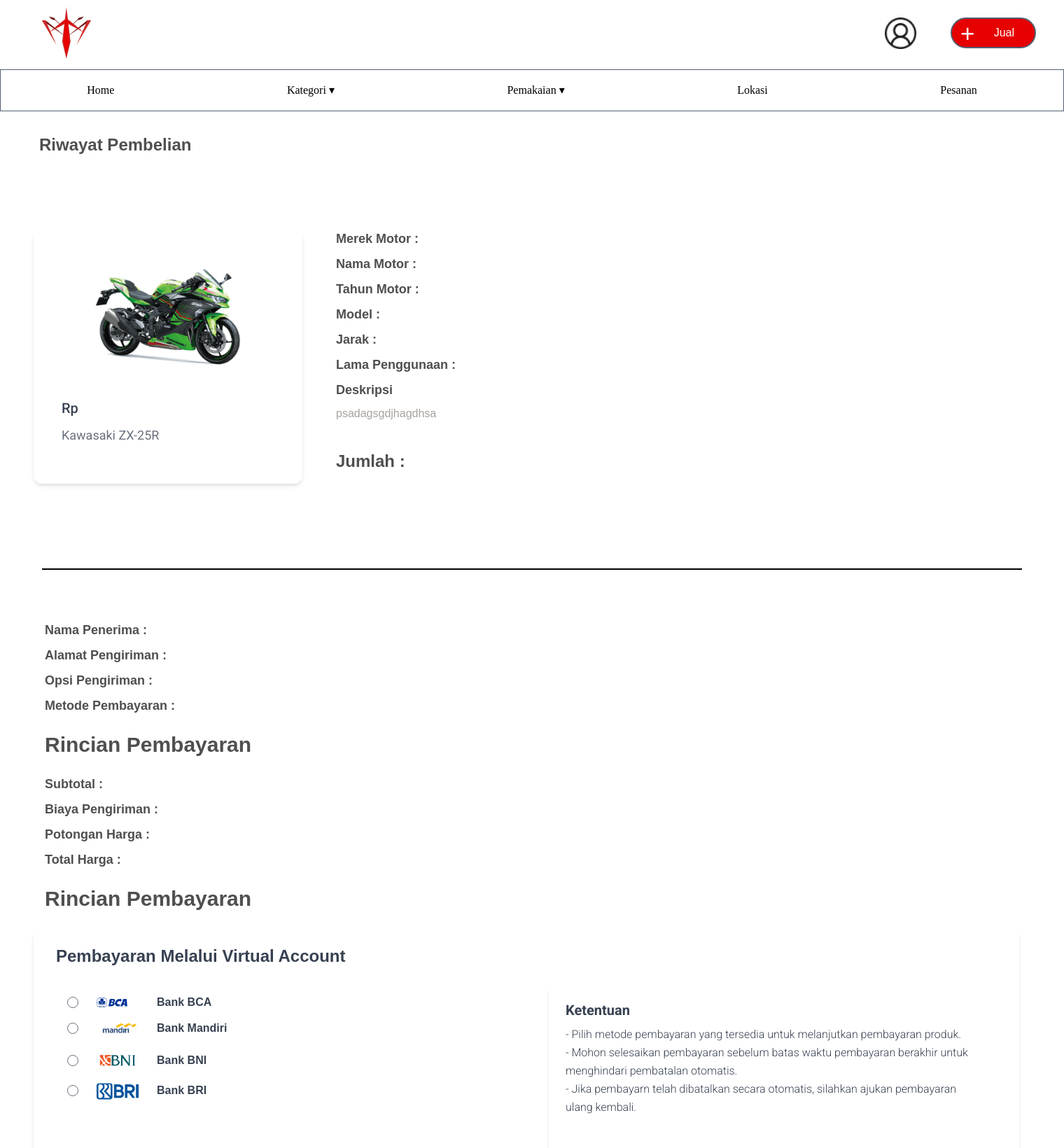
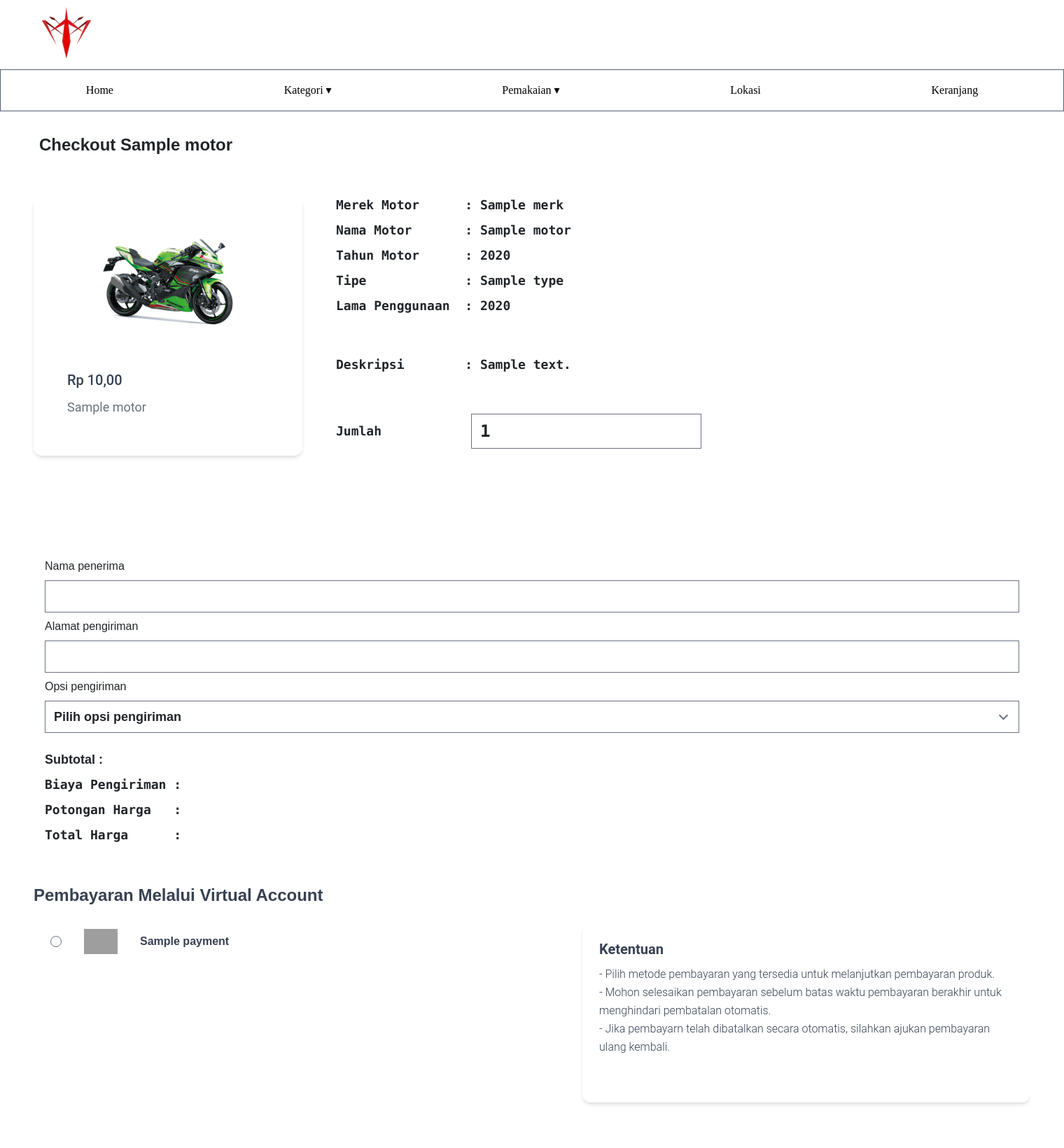
Before and after one commit to W1l-11/immamoto, a Laravel app: template resources/views/customer/checkout.blade.php in a window 1520 px wide. Shown: the top 1640 px of the page at 70% size. Run offline with Laravel 12, Linux system fonts and the light colour scheme; the template is opened without the code that fills it: most values are stand-ins (such as "Sample title", 1, 10 or a date in 2020); data that the repository does not hold is empty; style sheets or scripts are compiled from the project's sources; parts of the project's set-up code (start-up, migrations or seed data) failed here and were passed over; some libraries are stand-ins or nearby versions; grey boxes are pictures that could not be loaded.

Commit message:
feat: Checkout page not done

```diff
--- a/database/seeders/DatabaseSeeder.php
+++ b/database/seeders/DatabaseSeeder.php
@@ -15,9 +15,7 @@
     {
         // User::factory(10)->create();
 
-        User::factory()->create([
-            'name' => 'Test User',
-            'email' => 'test@example.com',
-        ]);
+        $this->call(PaymentSeeder::class);
+        $this->call(SendOptionSeeder::class);
     }
 }
--- a/resources/views/customer/checkout.blade.php
+++ b/resources/views/customer/checkout.blade.php
@@ -1,13 +1,9 @@
-<!DOCTYPE html>
-    <html lang="en">
-    <head>
-    <link
-  href="https://fonts.googleapis.com/css?family=Roboto:300,400,500,700,900&display=swap"
-  rel="stylesheet" />
-<link
-  rel="stylesheet"
-  href="https://cdn.jsdelivr.net/npm/tw-elements/css/tw-elements.min.css" />
-<script src="https://cdn.tailwindcss.com/3.3.0"></script>
+@extends('layout.app')
+
+@section('title', 'Checkout')
+
+@section('content')
+
 <script>
   tailwind.config = {
     darkMode: "class",
@@ -23,14 +19,6 @@
     },
   };
 </script>
-        <meta charset="UTF-8">
-        <meta name="viewport" content="width=device-width, initial-scale=1.0">
-        <title>index</title>
-        <link href="https://cdnjs.cloudflare.com/ajax/libs/flowbite/2.3.0/flowbite.min.css"  rel="stylesheet" />
-
-        <link rel="preconnect" href="https://fonts.googleapis.com">
-        <link rel="preconnect" href="https://fonts.gstatic.com" crossorigin>
-        <link href="https://fonts.googleapis.com/css2?family=Montserrat:ital,wght@0,100..900;1,100..900&display=swap" rel="stylesheet">
     <style>
         body {
             padding: 0;
@@ -289,50 +277,10 @@
 
 
     </style>
-    </head>
-    <body>
 
-    <!-- Navbar -->
+<h2 class="px-14 py-8 font-bold text-2xl">Checkout {{ $motor->name }}</h2>
 
-    <!-- Navbar -->
-
-    <div class="navbar">
-        <div class="navbar-logo"><img src="../images/Logo.png" alt=""></div>
-        <div class="navbar-buttons">
-            <!-- Tombol Profile -->
-            <button class="btn btn-profile" onclick="window.location.href='profil.php'"><img src="../images/account.png" alt="Profile" width="45px" height="45px"></button>
-            <!-- Tombol Jual -->
-            <button class="btn btn-jual" onclick="window.location.href='dealersign.php'">Jual</button>
-        </div>
-    </div>
-
-    <!-- Extended Navbar -->
-
-    <nav role="navigation" class="primary-navigation">
-  <ul>
-    <li><a href="../pageafterlogin/index_login.php">Home</a></li>
-    <li><a href="#">Kategori &dtrif;</a>
-    <ul class="dropdown">
-        <li><a href="#">Super Bike</a></li>
-        <li><a href="#">Sports Bike</a></li>
-        <li><a href="#">Scooter</a></li>
-        <li><a href="#">Normal</a></li>
-      </ul>
-    <li>
-        <a href="#">Pemakaian &dtrif;</a>
-      <ul class="dropdown">
-        <li><a href="#">Bekas</a></li>
-        <li><a href="#">Baru</a></li>
-      </ul>
-    </li>
-    <li><a href="#">Lokasi</a></li>
-    <li><a href="../pageafterlogin/pesanan.php">Pesanan</a></li>
-  </ul>
-</nav>
-
-<h2 class="px-14 py-8 font-bold text-2xl"> Riwayat Pembelian</h2>
-
-<br><br><br>
+<br>
 
 <!-- Riwayat atas -->
 <!-- Card -->
@@ -341,16 +289,16 @@
 <div class="pembungkus px-12">
 <a id="card" href="cardview.php" class="relative flex flex-col text-gray-700 bg-white shadow-md bg-clip-border rounded-xl w-96 px-4 py-2">
   <div class="relative mx-4 mt-4 overflow-hidden text-gray-700 bg-white bg-clip-border rounded-xl h-48">
-    <img src="../images/zx25r.png" alt="">
+    <img src="{{asset('zx25r.png')}}" alt="">
   </div>
   <div class="p-6">
     <div class="flex items-center justify-between mb-2">
       <p class="block font-sans text-xl antialiased font-medium leading-relaxed text-blue-gray-900">
-        Rp
+        Rp {{ number_format($motor->price, 2, ',', '.') }}
       </p>
     </div>
     <p class="block font-sans text-lg antialiased font-normal leading-normal text-gray-700 opacity-75">
-      Kawasaki ZX-25R
+        {{ $motor->name }}
     </p>
   </div>
   <div class="p-6 pt-0"></div>
@@ -359,16 +307,16 @@
 
 <div class="deskripsi">
   <div class="flex flex-col gap-2">
-        <p class="font-bold text-lg">Merek Motor :      </p>
-        <p class="font-bold text-lg">Nama Motor :        </p>
-        <p class="font-bold text-lg">Tahun Motor :       </p>
-        <p class="font-bold text-lg">Model :      </p>
-        <p class="font-bold text-lg">Jarak :        </p>
-        <p class="font-bold text-lg">Lama Penggunaan :       </p>
-        <p class="font-bold text-lg">Deskripsi</p>
-        <p class="font-medium text-stone-400 text-base">psadagsgdjhagdhsa</p>
-        <br>
-        <p class="font-bold text-2xl">Jumlah :</p>
+        <pre class="font-bold text-lg">Merek Motor      : {{ $motor->merk }}</pre>
+        <pre class="font-bold text-lg">Nama Motor       : {{ $motor->name }}</pre>
+        <pre class="font-bold text-lg">Tahun Motor      : {{ $motor->released_year }}</pre>
+        <pre class="font-bold text-lg">Tipe             : {{ $motor->type }}</pre>
+        <pre class="font-bold text-lg">Lama Penggunaan  : {{ $motor->used_year }}</p>
+        <pre class="font-bold text-lg">Deskripsi        : {{ $motor->description }}</p>
+        <div class="flex flex-row gap-32 items-center">
+            <label for="amount" class=" font-bold text-lg" >Jumlah</label>
+            <input name="amount" type="number" value="1" class="font-bold text-2xl">
+        </div>
 
   </div>
 </div>
@@ -378,69 +326,68 @@
 <br>
 <br>
 
-<hr class="product-line">
-
-
-<br><br><br>
-
 <!-- riwayat bawah -->
 <div class="Deskripsi_akhir px-16">
 <div class="deskripsi_bawah">
   <div class="flex flex-col gap-2">
-        <p class="font-bold text-lg">Nama Penerima :      </p>
-        <p class="font-bold text-lg">Alamat Pengiriman :        </p>
-        <p class="font-bold text-lg">Opsi Pengiriman :       </p>
-        <p class="font-bold text-lg">Metode Pembayaran :      </p>
+        <label for="username">Nama penerima</label>
+        <input type="text" value="{{ auth()->user()->name }}" name="name" class="font-bold text-lg">
+        <label for="address">Alamat pengiriman</label>
+        <input type="text" value="{{ auth()->user()->address }}" name="address" class="font-bold text-lg">
+        <label for="send_option">Opsi pengiriman</label>
+        <select value="{{ auth()->user()->address }}" name="send_option" class="font-bold text-lg">
+            <option value="">Pilih opsi pengiriman</option>
+            @foreach ($sendOptions as $sendOption)
+                <option value="{{ $sendOption->id }}">{{ $sendOption->name }}</option>
+            @endforeach
+        </select>
   </div>
-</div>
-<br>
-<div class="judul">
-  <p class="font-bold text-3xl">Rincian Pembayaran</p>
 </div>
 <br>
 <div class="deskripsi_bawah_lanjutan">
   <div class="flex flex-col gap-2">
         <p class="font-bold text-lg">Subtotal :      </p>
-        <p class="font-bold text-lg">Biaya Pengiriman :        </p>
-        <p class="font-bold text-lg">Potongan Harga :       </p>
-        <p class="font-bold text-lg">Total Harga :      </p>
+        <pre class="font-bold text-lg">Biaya Pengiriman : </pre>
+        <pre class="font-bold text-lg">Potongan Harga   : </pre>
+        <pre class="font-bold text-lg">Total Harga      : </pre>
   </div>
 </div>
-<br>
-<div class="judul">
+{{-- <div class="judul">
   <p class="font-bold text-3xl">Rincian Pembayaran</p>
-</div>
+</div> --}}
 </div>
 
 <br>
 
-<div class="riwayat flex flex-row">
-    <div class="pembungkus px-12">
-        <div class="relative flex flex-col text-gray-700 bg-white shadow-md bg-clip-border rounded-xl w-[88rem] px-4 py-2">
+<div class="riwayat flex flex-row w-full">
+    <div class="pembungkus w-full">
+        <div class="relative flex flex-col text-gray-700 bg-white shadow-md bg-clip-border rounded-xl w-full px-4 py-2">
             <div class="relative mx-4 mt-4 overflow-hidden text-gray-700 bg-white bg-clip-border rounded-xl h-96">
                 <p class="font-bold text-2xl">Pembayaran Melalui Virtual Account</p>
                 <div class="isi_card flex flex-row justify-between">
                     <div class="payment_option py-8 px-4 gap-2">
-                        <div class="bca flex flex-row items-center gap-2">
+                        @foreach ($payments as $payment)
+                            <div class="flex flex-row items-center gap-2">
+                                <input type="radio" value="{{ $payment->id }}" name="payment_method">
+                                <img src="{{asset($payment->name.'.png')}}" alt="" class="w-24 px-4 object-scale-down">
+                                <p class="font-bold text-base">{{ $payment->name }}</p>
+                            </div>
+                        @endforeach
+                        {{-- <div class="mandiri flex flex-row items-center gap-2">
                             <input type="radio" name="payment_method">
-                            <img src="../images/bca.png" alt="" class="w-20 px-4">
-                            <p class="font-bold text-base px-4">Bank BCA</p>
-                        </div>
-                        <div class="mandiri flex flex-row items-center gap-2">
-                            <input type="radio" name="payment_method">
-                            <img src="../images/mandiri.png" alt="" class="w-24 px-4">
+                            <img src="{{asset('mandiri.png')}}" alt="" class="w-24 px-4 object-scale-down">
                             <p class="font-bold text-base">Bank Mandiri</p>
                         </div>
                         <div class="bni flex flex-row items-center gap-2">
                             <input type="radio" name="payment_method">
-                            <img src="../images/bni.png" alt="" class="w-24">
+                            <img src="{{asset('bni.png')}}" alt="" class="w-24 px-4 object-scale-down">
                             <p class="font-bold text-base">Bank BNI</p>
                         </div>
                         <div class="bri flex flex-row items-center gap-2">
                             <input type="radio" name="payment_method">
-                            <img src="../images/bri.png" alt="" class="w-24 px-4">
+                            <img src="{{asset('bri.png')}}" alt="" class="w-24 px-4 object-scale-down">
                             <p class="font-bold text-base">Bank BRI</p>
-                        </div>
+                        </div> --}}
                     </div>
                     <div class="deskripsi_kanan">
                         <div class="relative flex flex-col mt-6 text-gray-700 bg-white shadow-md bg-clip-border rounded-xl w-[40rem] h-[16rem]">
@@ -476,19 +423,17 @@
     </div>
     <div class="tengah flex flex-col py-4">
         <p class="font-bold text-lg">Total : </p>
-        <p class="font-bold text-lg">Hemat : </p>
+        {{-- <p class="font-bold text-lg">Hemat : </p> --}}
     </div>
-    <div class="kanan flex items-center justify-center bg-red-600 w-96 rounded-r-full">
-        <div class="h-full flex items-center">
-            <button class="font-bold text-lg text-white">Checkout</button>
-        </div>
-    </div>
+    <button type="button" data-modal-toggle="modal" data-modal-target="modal" class="font-bold text-lg text-white kanan flex items-center justify-center bg-red-600 w-96 rounded-r-full">
+        Checkout
+    </button>
 </div>
 
 <br><br><br>
 
 <!-- Modal -->
-<div id="modal" class="fixed inset-0 z-50 flex items-center justify-center hidden">
+<div id="modal" class="fixed inset-0 z-50 hidden items-center justify-center">
   <div class="modal-overlay absolute inset-0 bg-gray-900 opacity-50"></div>
 
   <div class="modal-container bg-white w-11/12 md:max-w-md mx-auto rounded shadow-lg z-50 overflow-y-auto">
@@ -497,7 +442,7 @@
       <!-- Tombol tutup modal -->
       <div class="flex justify-between items-center pb-3">
         <p class="font-bold text-2xl">Pembayaran</p>
-        <button id="close-modal" class="modal-close px-4 py-2 bg-gray-800 text-white text-xl rounded-full focus:outline-none">&times;</button>
+        <button data-modal-hide="modal" id="close-modal" class="modal-close px-4 py-2 bg-gray-800 text-white text-xl rounded-full focus:outline-none">&times;</button>
       </div>
       <p class="mb-2">Rincian Pembayaran: </p>
       <!-- Isi rincian pembayaran disini -->
@@ -507,43 +452,6 @@
     </div>
   </div>
 </div>
-
-<!-- Footer -->
-<footer style="background-color: #6f1919; color: white; text-align: center; padding: 20px;">
-    <div style="display: flex; justify-content: space-between;">
-        <div style="flex-basis: 20%;">
-            <h4>IMMAMOTO</h4>
-            <ul style="list-style-type: none; padding-left: 0;">
-                <li>Our Team</li>
-                <li>Contact Support</li>
-            </ul>
-        </div>
-        <div style="flex-basis: 20%;">
-            <h4>Kategori Populer</h4>
-            <ul style="list-style-type: none; padding-left: 0;">
-                <li>Motor Sport</li>
-                <li>Super Bike</li>
-                <li>Naked Bike</li>
-                <li>Normal Bike</li>
-            </ul>
-        </div>
-        <div style="flex-basis: 20%;">
-            <h4>Hubungi Kami</h4>
-            <ul style="list-style-type: none; padding-left: 0;">
-                <li>0812-3278-6221</li>
-            </ul>
-        </div>
-        <div style="flex-basis: 20%;">
-            <h4>Media Sosial</h4>
-            <ul style="list-style-type: none; padding-left: 0;">
-                <li><img src="instagram.png" alt="">@immamoto</li>
-                <li><img src="facebook (1).png" alt="">@immamoto</li>
-                <li><img src="twitter.png" alt="">@immamoto</li>
-            </ul>
-        </div>
-    </div>
-    <p>&copy; 2024 ImmaMoto. All Rights Reserved.</p>
-</footer>
 
 <script src="https://cdnjs.cloudflare.com/ajax/libs/flowbite/2.3.0/flowbite.min.js"></script>
 <script src="main.js"></script>
@@ -574,5 +482,4 @@
 
 </script>
 <script src="https://cdn.jsdelivr.net/npm/tw-elements/js/tw-elements.umd.min.js"></script>
-    </body>
-    </html>
+@endsection
--- a/resources/views/customer/view-motor.blade.php
+++ b/resources/views/customer/view-motor.blade.php
@@ -427,7 +427,7 @@
         <div class="p-8 bg-white border-gray-200 text-center">
             <!-- button link -->
             <a class="bg-red-500 shadow-md text-sm text-white font-bold py-3 md:px-28 px-4 hover:bg-red-400 rounded-full uppercase"
-                href="#">Checkout</a>
+                href="{{route('customer.checkout-motor', $motor->id)}}">Checkout</a>
         </div>
     </div>
 </div>
--- a/routes/web.php
+++ b/routes/web.php
@@ -21,6 +21,7 @@
     Route::middleware(['check_login:customer'])->prefix('/customer')->name('customer')->group(function () {
         Route::get('/', [CustomerController::class, 'index'])->name('.index');
         Route::get('/view-motor/{motor}', [CustomerController::class, 'viewMotor'])->name('.view-motor');
+        Route::get('/checkout/{motor}', [CustomerController::class, 'checkoutMotor'])->name('.checkout-motor');
     });
 
     Route::middleware(['check_login:dealer'])->prefix('/dealer')->name('dealer')->group(function () {
```
Also changed, not shown: app/Http/Controllers/CustomerController.php (+9 -0 lines), app/Models/Payment.php (added, +11 -0 lines), app/Models/SendOption.php (added, +11 -0 lines), database/seeders/PaymentSeeder.php (added, +45 -0 lines), database/seeders/SendOptionSeeder.php (added, +37 -0 lines), database/migrations/2024_05_09_142748_create_send_options_table.php (added), public/Bank BCA.png (renamed from public/bca.png), public/Bank BNI.png (renamed from public/bni.png), public/Bank BRI.png (renamed from public/bri.png), public/Bank Mandiri.png (renamed from public/mandiri.png). Lines whose indentation alone changed are shown as unchanged.
